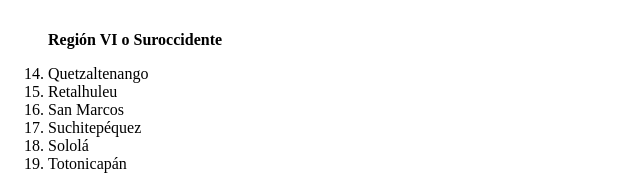
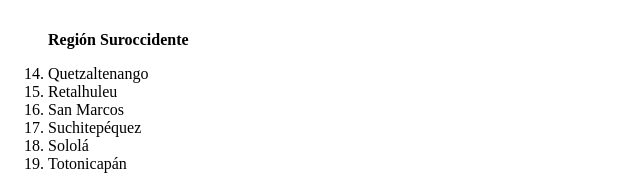
Before and after one commit to EduardoFlores10/LME-GUIA1, a plain HTML site: page paises/Guatemala.html in a window 1280 px wide. Shown: the part 3364-3547 px from the top of the page, 0-640 px from the left. Drawn offline with Linux system fonts and the light colour scheme.

Commit message:
Update Guatemala.html

```diff
--- a/paises/Guatemala.html
+++ b/paises/Guatemala.html
@@ -99,7 +99,7 @@
                 <li> Escuintla</li>
                 <br>
 
-                <p><strong>Región VI o Suroccidente </strong></p>
+                <p><strong>Región Suroccidente </strong></p>
                 <li>Quetzaltenango</li>
                 <li>Retalhuleu    </li>
                 <li>San Marcos    </li>
```
